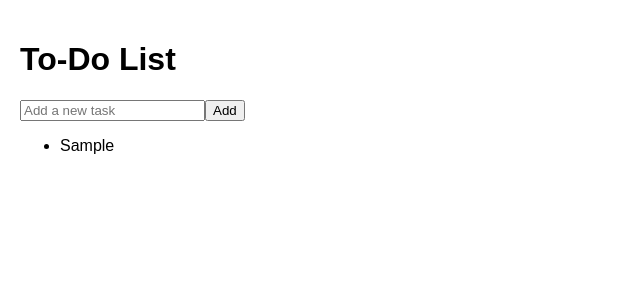
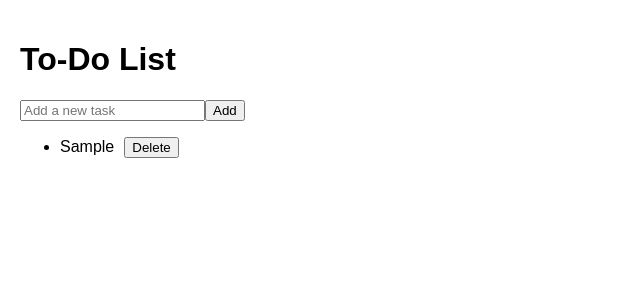
Before and after one commit to kaushalSuryansh12/sixdayinterviewpractice, a React (Create React App) app: page / in a window 1280 px wide. Both pictures are taken after typing "Sample" into the empty fields and a click on the button "Add". Shown: the top 300 px of the page, without its empty margins (0-640 px from the left). Built offline with nearby package versions, Linux system fonts and the light colour scheme.

Commit message:
Delete/Edit functionality added

```diff
--- a/src/App.tsx
+++ b/src/App.tsx
@@ -4,6 +4,7 @@ interface Todo {
   id: number;
   text: string;
   completed: boolean;
+  isEditing?: boolean;
 }
 
 const App: React.FC = () => {
@@ -26,6 +27,26 @@ const App: React.FC = () => {
     );
   };
 
+  const toggleEdit = (id: number) => {
+    setTodos(
+      todos.map(todo => todo.id === id ? { ...todo, isEditing: !todo.isEditing } : todo)
+    );
+  };
+
+  const updateTodo = (id: number, updatedText: string) => {
+    setTodos(
+      todos.map(todo =>
+        todo.id === id ? { ...todo, text: updatedText, isEditing: false} : todo
+      )
+    )
+  }
+
+  const deleteTodo = (id: number) => {
+    setTodos(todos.filter(todo => todo.id !== id));
+    console.log("Id",id);
+    console.log("Todos",todos);
+  };
+
   return (
     <div style={{ padding: "20px", fontFamily: "Arial" }}>
       <h1>To-Do List</h1>
@@ -34,15 +55,34 @@ const App: React.FC = () => {
         onClick={addTodo}>
           Add
       </button>
+
       <ul>
         {todos.map((todo) => (
-          <li
-            key={todo.id}
-            onClick={() => toggleTodo(todo.id)}
-            style={{
-              textDecoration: todo.completed ? "line-through" : "none", cursor: "pointer",
-            }}
-          >{todo.text}</li>
+          <li key={todo.id}>
+            {todo.isEditing ? (
+              <input
+              type="text"
+              defaultValue={todo.text}
+              onBlur={(e) => updateTodo(todo.id, e.target.value)}
+              />
+            ) : (
+              <span
+                style={{
+                  textDecoration: todo.completed ? "line-through" : "none",
+                  cursor: "pointer",
+                }}
+                onClick={() => toggleEdit(todo.id)}
+              >
+                {todo.text}
+              </span>
+            )}
+            <button onClick={(e) =>
+               { e.stopPropagation(); // To prevent event building
+              deleteTodo(todo.id); }}
+               style={{ marginLeft: "10px" }}>
+              Delete
+            </button>
+          </li>
         ))}
       </ul>
     </div>
```
